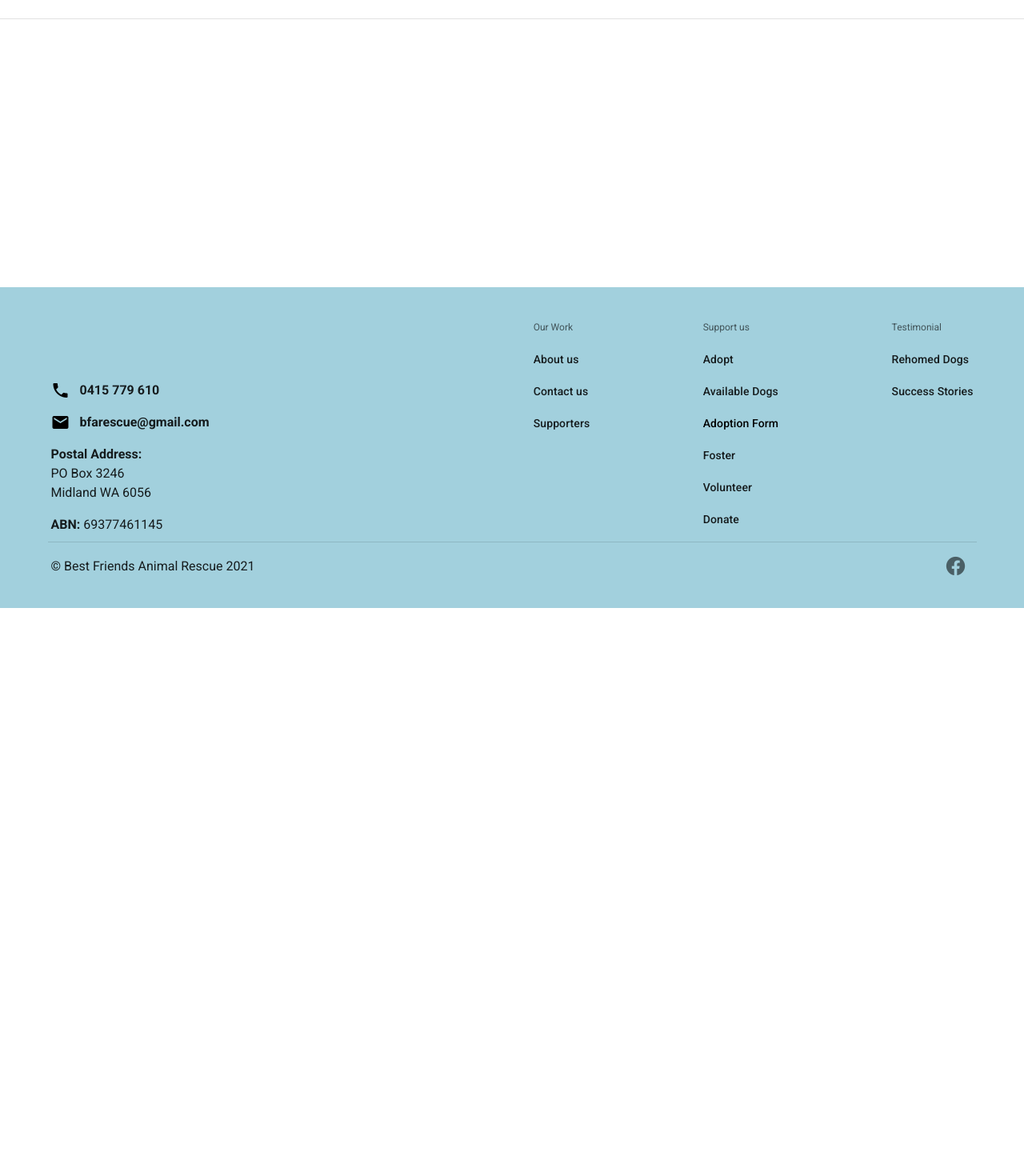
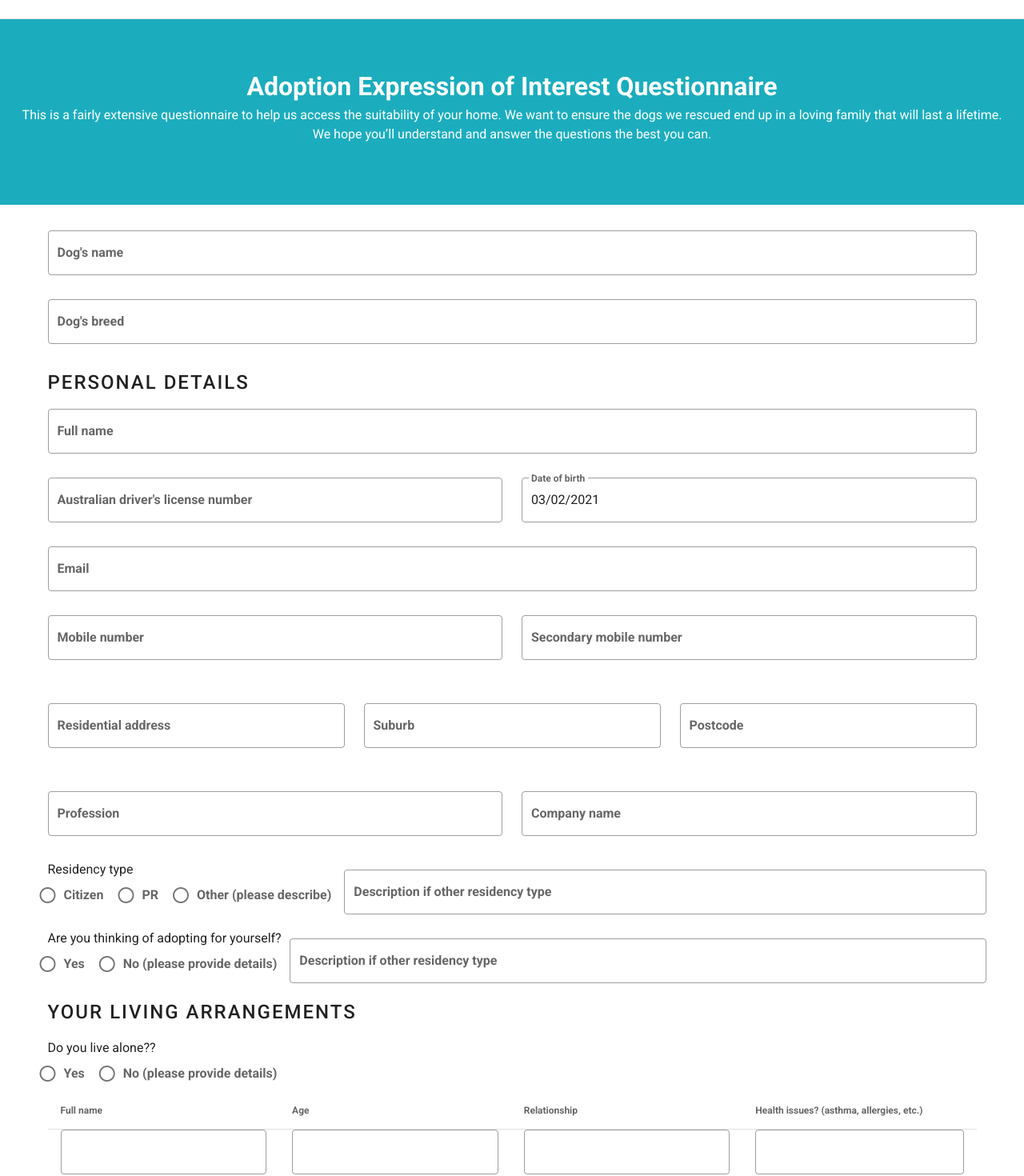
Before and after one commit to codersforcauses/bfa-rescue, a Nuxt app in the folder client/: page /adoption-form in a window 1280 px wide. Shown: the part 40-1510 px from the top of the page at 80% size. Before the commit the page ends 800 px from the top, so only its background shows below. Built offline with nearby package versions, Linux system fonts and the light colour scheme.

Commit message:
personal details section basic structure

```diff
--- /dev/null
+++ b/client/components/adoption-form/AdoptionForm.vue
@@ -0,0 +1,290 @@
+<template>
+  <v-container>
+    <v-form v-model="valid" class="pt-5">
+      <v-text-field
+        v-model="dogname"
+        label="Dog's name"
+        placeholder="Name of the dog you're interested in"
+        outlined
+        required
+      ></v-text-field>
+
+      <v-text-field
+        v-model="dogbreed"
+        label="Dog's breed"
+        placeholder="If breed is specified in the listing"
+        outlined
+        required
+      ></v-text-field>
+
+      <h2 class="heading">Personal Details</h2>
+
+      <v-text-field
+        v-model="name"
+        :rules="required"
+        label="Full name"
+        placeholder="Your full name as per your driver's license"
+        outlined
+        required
+      ></v-text-field>
+
+      <v-row>
+        <v-col cols="12" md="6">
+          <v-text-field
+            v-model="license"
+            :rules="required"
+            label="Australian driver's license number"
+            outlined
+            required
+          ></v-text-field>
+        </v-col>
+
+        <v-col cols="12" md="6">
+          <v-menu
+            ref="menu"
+            v-model="menu"
+            :close-on-content-click="false"
+            :return-value.sync="date"
+            transition="scale-transition"
+            offset-y
+            min-width="auto"
+          >
+            <template v-slot:activator="{ on, attrs }">
+              <v-text-field
+                v-model="dateFormatted"
+                label="Date of birth"
+                placeholder="Placeholder"
+                outlined
+                readonly
+                v-bind="attrs"
+                @blur="date = parseDate(dateFormatted)"
+                v-on="on"
+              ></v-text-field>
+            </template>
+            <v-date-picker v-model="date" no-title scrollable>
+              <v-spacer></v-spacer>
+              <v-btn text color="primary" @click="menu = false"> Cancel </v-btn>
+              <v-btn text color="primary" @click="$refs.menu.save(date)">
+                OK
+              </v-btn>
+            </v-date-picker>
+          </v-menu>
+        </v-col>
+      </v-row>
+
+      <v-text-field
+        v-model="email"
+        :rules="required"
+        label="Email"
+        outlined
+        required
+      ></v-text-field>
+
+      <v-row>
+        <v-col cols="12" md="6">
+          <v-text-field
+            v-model="mobile"
+            :rules="required"
+            label="Mobile number"
+            placeholder="We will call you on this number"
+            outlined
+            required
+          ></v-text-field>
+        </v-col>
+
+        <v-col cols="12" md="6">
+          <v-text-field
+            v-model="secondarymobile"
+            label="Secondary mobile number"
+            placeholder="Another number we can call if your mobile number cannot be reached"
+            outlined
+          ></v-text-field>
+        </v-col>
+      </v-row>
+
+      <v-row>
+        <v-col cols="12" md="4">
+          <v-text-field
+            v-model="address"
+            label="Residential address"
+            outlined
+            required
+          ></v-text-field>
+        </v-col>
+
+        <v-col cols="12" md="4">
+          <v-text-field
+            v-model="suburb"
+            label="Suburb"
+            outlined
+            required
+          ></v-text-field>
+        </v-col>
+
+        <v-col cols="12" md="4">
+          <v-text-field
+            v-model="postcode"
+            label="Postcode"
+            outlined
+            required
+          ></v-text-field>
+        </v-col>
+      </v-row>
+
+      <v-row>
+        <v-col cols="12" md="6">
+          <v-text-field
+            v-model="profession"
+            :rules="required"
+            label="Profession"
+            placeholder="What do you do for a living?"
+            outlined
+            required
+          ></v-text-field>
+        </v-col>
+
+        <v-col cols="12" md="6">
+          <v-text-field
+            v-model="company"
+            label="Company name"
+            outlined
+          ></v-text-field>
+        </v-col>
+      </v-row>
+
+      <label>Residency type</label>
+      <v-row>
+        <v-radio-group v-model="residency" row>
+          <v-radio label="Citizen" value="citizen"></v-radio>
+          <v-radio label="PR" value="pr"></v-radio>
+          <v-radio label="Other (please describe)" value="other"></v-radio>
+        </v-radio-group>
+        <v-text-field
+          v-model="otherdescription"
+          label="Description if other residency type"
+          outlined
+        ></v-text-field>
+      </v-row>
+
+      <label>Are you thinking of adopting for yourself?</label>
+      <v-row>
+        <v-radio-group v-model="residency" row>
+          <v-radio label="Yes" value="yes"></v-radio>
+          <v-radio label="No (please provide details)" value="no"></v-radio>
+        </v-radio-group>
+        <v-text-field
+          v-model="nodescription"
+          label="Description if other residency type"
+          outlined
+        ></v-text-field>
+      </v-row>
+
+      <h2 class="heading">Your living arrangements</h2>
+
+      <label>Do you live alone??</label>
+      <v-row>
+        <v-radio-group v-model="livealone" row>
+          <v-radio label="Yes" value="yes"></v-radio>
+          <v-radio label="No (please provide details)" value="no"></v-radio>
+        </v-radio-group>
+      </v-row>
+      <v-simple-table class="family-members">
+        <template v-slot:default>
+          <thead>
+            <tr>
+              <th class="text-left">Full name</th>
+              <th class="text-left">Age</th>
+              <th>Relationship</th>
+              <th>Health issues? (asthma, allergies, etc.)</th>
+            </tr>
+          </thead>
+          <tbody>
+            <tr v-for="n in 5" :key="n">
+              <td>
+                <v-text-field single-line outlined></v-text-field>
+              </td>
+              <td>
+                <v-text-field single-line outlined></v-text-field>
+              </td>
+              <td>
+                <v-text-field single-line outlined></v-text-field>
+              </td>
+              <td>
+                <v-text-field single-line outlined></v-text-field>
+              </td>
+            </tr>
+          </tbody>
+        </template>
+      </v-simple-table>
+    </v-form>
+  </v-container>
+</template>
+
+<script>
+export default {
+  data: (vm) => ({
+    valid: false,
+    dogname: '',
+    dogbreed: '',
+    name: '',
+    license: '',
+    date: new Date().toISOString().substr(0, 10),
+    dateFormatted: vm.formatDate(new Date().toISOString().substr(0, 10)),
+    email: '',
+    mobile: '',
+    secondarymobile: '',
+    address: '',
+    suburb: '',
+    postcode: '',
+    profession: '',
+    company: '',
+    residency: null,
+    menu: '',
+    required: [(v) => !!v || 'Field is required'],
+    nameRules: [(v) => !!v || 'Name is required'],
+    emailRules: [
+      (v) => !!v || 'E-mail is required',
+      (v) => /.+@.+/.test(v) || 'E-mail must be valid',
+    ],
+  }),
+  computed: {
+    computedDateFormatted() {
+      return this.formatDate(this.date)
+    },
+  },
+  watch: {
+    date(val) {
+      this.dateFormatted = this.formatDate(this.date)
+    },
+  },
+  methods: {
+    formatDate(date) {
+      if (!date) return null
+
+      const [year, month, day] = date.split('-')
+      return `${day}/${month}/${year}`
+    },
+    parseDate(date) {
+      if (!date) return null
+
+      const [month, day, year] = date.split('/')
+      return `${year}-${month.padStart(2, '0')}-${day.padStart(2, '0')}`
+    },
+  },
+}
+</script>
+
+<style scoped>
+.heading {
+  text-transform: uppercase;
+  font-size: 24px;
+  letter-spacing: 2px;
+  font-weight: 450;
+  margin-bottom: 15px;
+}
+
+.v-simple-table {
+  border-collapse: collapse;
+  border-spacing: 0;
+}
+</style>
--- /dev/null
+++ b/client/components/adoption-form/Header.vue
@@ -0,0 +1,31 @@
+<template>
+  <div class="banner">
+    <h1 class="text-center">{{ title }}</h1>
+    <p class="text-center">{{ subtitle }}</p>
+  </div>
+</template>
+
+<script>
+export default {
+  name: 'AdoptionFormHeader',
+  props: {
+    title: {
+      type: String,
+      default: '',
+    },
+    subtitle: {
+      type: String,
+      default: '',
+    },
+  },
+}
+</script>
+
+<style>
+.banner {
+  background-color: #1badbe;
+  color: #fff;
+  padding: 60px 100px;
+  width: 100vw;
+}
+</style>
--- /dev/null
+++ b/client/pages/adoption-form.vue
@@ -0,0 +1,9 @@
+<template>
+  <div>
+    <Header
+      title="Adoption Expression of Interest Questionnaire"
+      subtitle="This is a fairly extensive questionnaire to help us access the suitability of your home. We want to ensure the dogs we rescued end up in a loving family that will last a lifetime. We hope you’ll understand and answer the questions the best you can."
+    ></Header>
+    <AdoptionForm></AdoptionForm>
+  </div>
+</template>
```
